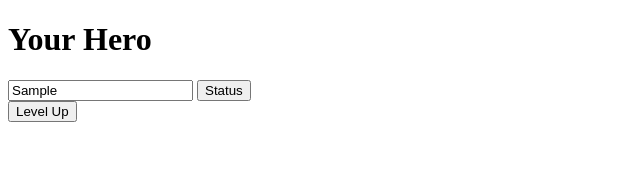
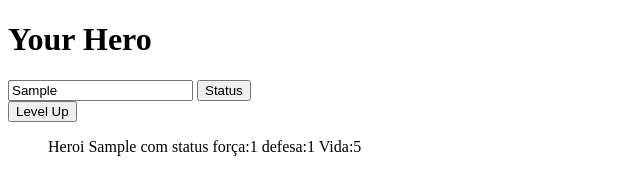
Before and after one commit to kelvinrevertis/battlesystem, a plain HTML site: page index.html in a window 1280 px wide. Both pictures are taken after typing "Sample" into the empty fields and a click on the button "Status". Shown: the whole page, without its empty margins (0-640 px from the left). Drawn offline with Linux system fonts and the light colour scheme.

Commit message:
Print in ol the hero stats(this will be the future battle log)

```diff
--- a/index.html
+++ b/index.html
@@ -13,7 +13,7 @@
     <button id="button-status">Status</button>
     </form>
     <button id="level-up" onclick="levelUP()">Level Up</button>
-    <ol id="combat-log">
+    <ol id="combat-log" type="none">
     </ol>
 
     <script src="script.js"></script>
--- a/script.js
+++ b/script.js
@@ -15,10 +15,12 @@ function levelUP(){
 
 const showHero = () => {
     var showStatus =  "força:" +atackStats+" defesa:"+ defStats+" Vida:"+hpStats
-    levelUP()
     const combat = document.createElement('li')
-    combat.innerHTML = `${inputHero.value} com status ${showStatus}`
+    combat.setAttribute("type","none")
+    combat.innerHTML = `Heroi ${inputHero.value} com status ${showStatus}`
     console.log(combat)
+    combatLog.appendChild(combat)
+
 
 }
 
```
